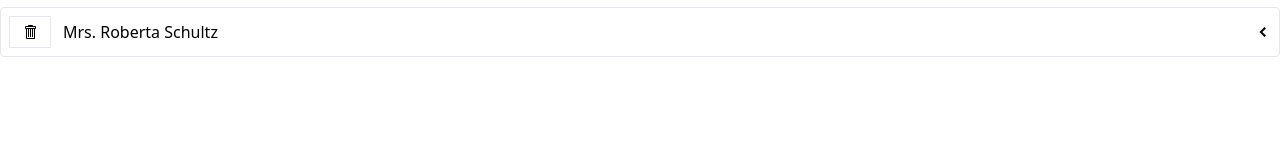
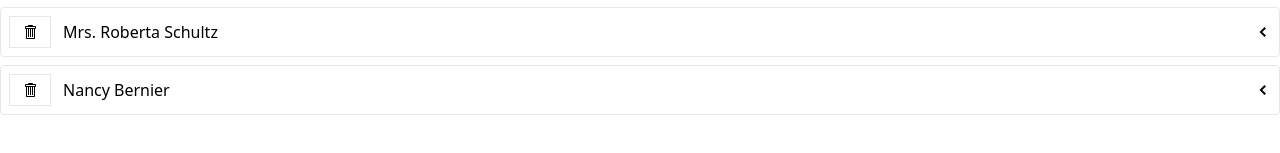
Before and after one commit to NMY0d4/media-sharing, a React (Create React App) app: page / in a window 1280 px wide. Shown: the part 235-388 px from the top of the page. Built offline with nearby package versions, Linux system fonts and the light colour scheme; data requests are answered from the project's data file.

Commit message:
add AlbumList component

```diff
--- a/db.json
+++ b/db.json
@@ -15,6 +15,10 @@
     {
       "name": "Mrs. Roberta Schultz",
       "id": 6
+    },
+    {
+      "name": "Nancy Bernier",
+      "id": 7
     }
   ],
   "albums": [],
--- /dev/null
+++ b/src/components/AlbumsList.js
@@ -0,0 +1,5 @@
+function AlbumsList({ user }) {
+  return <div>Albums for {user.name}</div>;
+}
+
+export default AlbumsList;
--- a/src/components/UsersListItem.js
+++ b/src/components/UsersListItem.js
@@ -3,6 +3,7 @@
 import { removeUser } from '../store';
 import useThunk from '../hooks/use-thunk';
 import ExpandablePanel from './ExpandablePanel';
+import AlbumsList from './AlbumsList';
 
 function UsersListItem({ user }) {
   const [doRemoveUser, isLoading, error] = useThunk(removeUser);
@@ -21,7 +22,11 @@
     </>
   );
 
-  return <ExpandablePanel header={header} >CONTENT!!!</ExpandablePanel>;
+  return (
+    <ExpandablePanel header={header}>
+      <AlbumsList user={user} />
+    </ExpandablePanel>
+  );
 }
 
 export default UsersListItem;
```
